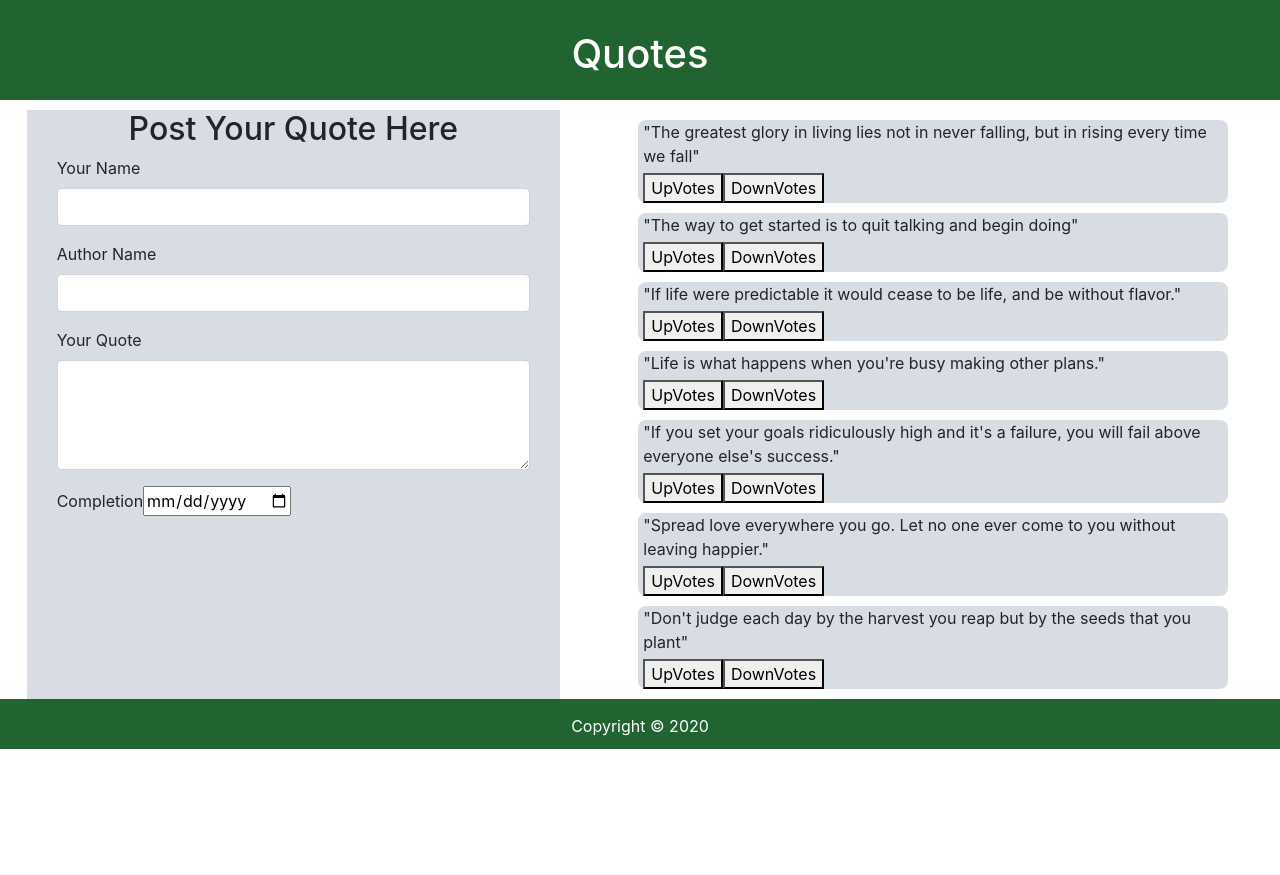
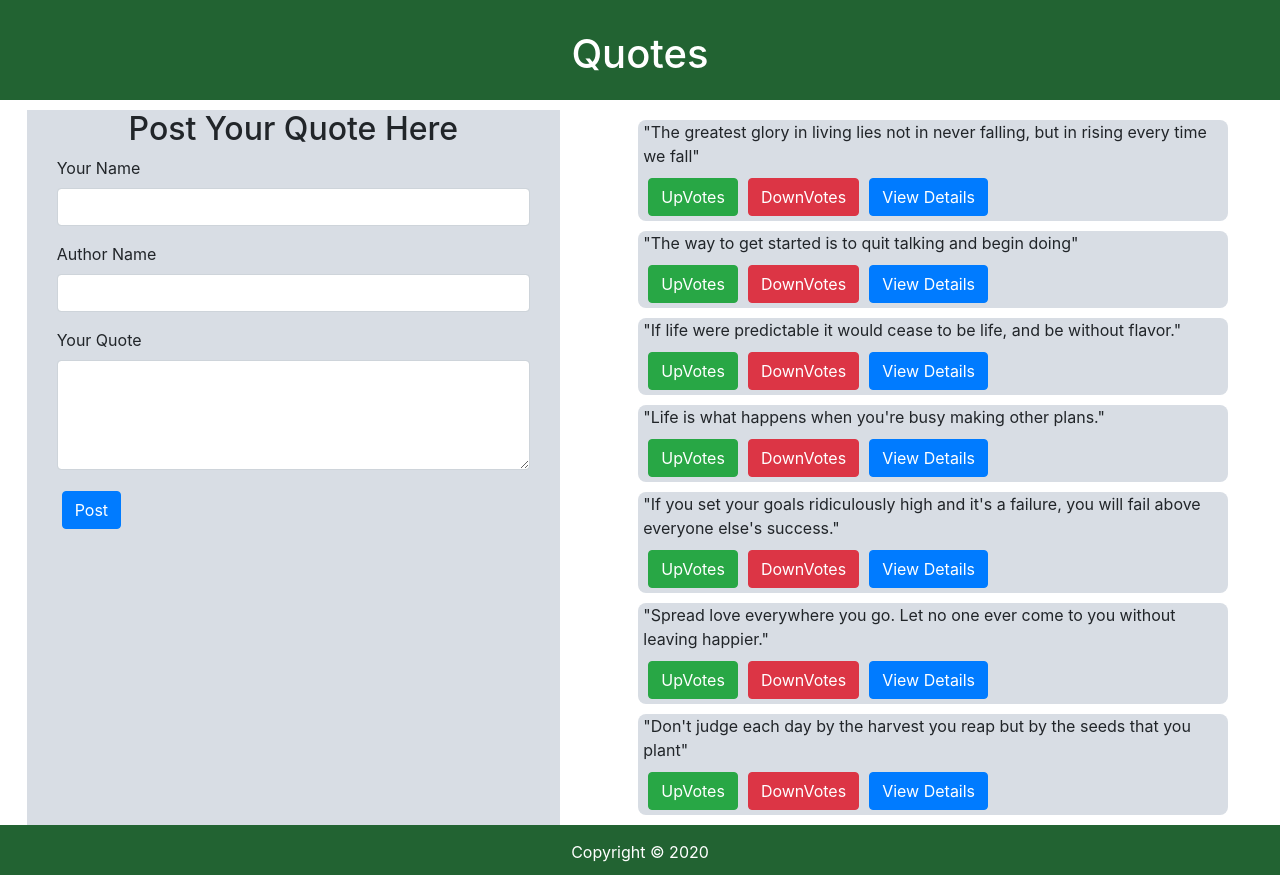
Before and after one commit to AlainDevis/Quotes, an Angular app in the folder QuoteApp/: page / in a window 1280 px wide. Before the commit the page ends 800 px from the top, so only its background shows below. Built offline with nearby package versions, Linux system fonts and the light colour scheme.

Commit message:
Connecting the Quote Details to Quote

```diff
--- a/QuoteApp/src/app/quote-detail/quote-detail.component.html
+++ b/QuoteApp/src/app/quote-detail/quote-detail.component.html
@@ -1 +1,4 @@
-<p>quote-detail works!</p>
+ <p class="text-left">Author:{{quote.author}}</p>
+<p class="text-left">Posted by {{quote.name}}</p>
+<p>UpVotes</p>
+<p>Downvotes</p>
--- a/QuoteApp/src/app/quote-detail/quote-detail.component.ts
+++ b/QuoteApp/src/app/quote-detail/quote-detail.component.ts
@@ -9,6 +9,7 @@ import {Quote} from '../quote';
 export class QuoteDetailComponent implements OnInit {
 
   @Input() quote:Quote;
+  @Output() isComplete = new EventEmitter<string>();
   constructor() { }
 
   ngOnInit(): void {
--- a/QuoteApp/src/app/quote-form/quote-form.component.html
+++ b/QuoteApp/src/app/quote-form/quote-form.component.html
@@ -20,9 +20,7 @@
 
         </div>
         <div class="form-group">
-            <label for="complete">Completion</label>
-            <input type='date' id="complete" required>
-
+            <button class="btn btn-primary">Post</button>
         </div>
     </form>
   </div>
--- a/QuoteApp/src/app/quote.ts
+++ b/QuoteApp/src/app/quote.ts
@@ -1,4 +1,10 @@
 export class Quote {
+    showDetails: boolean;
+    upVotes:number;
+    downVotes:number;
     constructor(public id: number,public name: string,public author: string,public quote: string){
+        this.showDetails=false;
+        this.upVotes=0;
+        this.downVotes=0;
       }
 }
--- a/QuoteApp/src/app/quote/quote.component.html
+++ b/QuoteApp/src/app/quote/quote.component.html
@@ -9,11 +9,13 @@
           <app-quote-form></app-quote-form>
       </div>
       <div class="col-md-6 Quotes">
-          <div *ngFor='let quote of quotes' class="box">
+          <div *ngFor='let quote of quotes;let i = index' class="box">
             <p class="text-left">"{{quote.quote}}"</p>
             <!-- <p class="text-left">"{{quote.quote}}"- {{quote.author}}</p>
             <p class="text-right">Posted by {{quote.name}}</p>-->
-            <p> <button>UpVotes</button>  <button>DownVotes</button></p>
+            <p> <button class=" btn btn-success">UpVotes</button><button class="btn btn-danger">DownVotes</button>
+                <button (click)='viewDetails(i)' class="btn btn-primary">View Details</button>
+                <app-quote-detail *ngIf='quote.showDetails' [quote]='quote'></app-quote-detail></p>
           </div>
       </div>
     </div>
--- a/QuoteApp/src/app/quote/quote.component.ts
+++ b/QuoteApp/src/app/quote/quote.component.ts
@@ -19,6 +19,10 @@ export class QuoteComponent implements OnInit {
     new Quote(7,"Alain Devis","Robert Louis Stevenson","Don't judge each day by the harvest you reap but by the seeds that you plant")
   ]
 
+  viewDetails(index){
+    this.quotes[index].showDetails = !this.quotes[index].showDetails;
+  }
+
   constructor() { }
 
   ngOnInit(): void {
--- a/QuoteApp/src/styles.css
+++ b/QuoteApp/src/styles.css
@@ -21,6 +21,10 @@
     margin:5px;
 }
 
+.btn{
+    margin: 5px;
+}
+
 .Form{
     margin-top: 10px;
     background-color: rgb(216, 221, 228);
```
